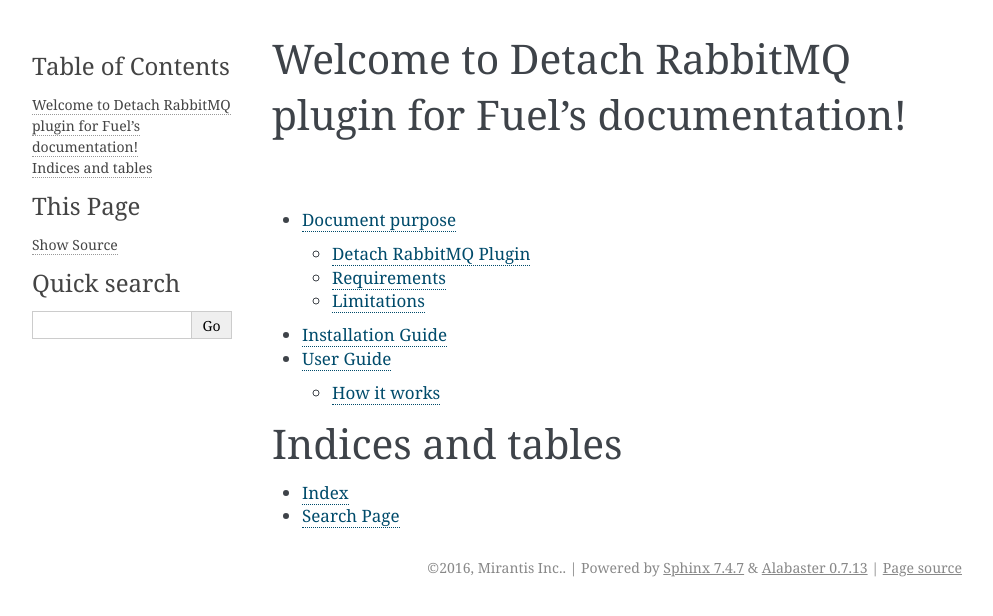
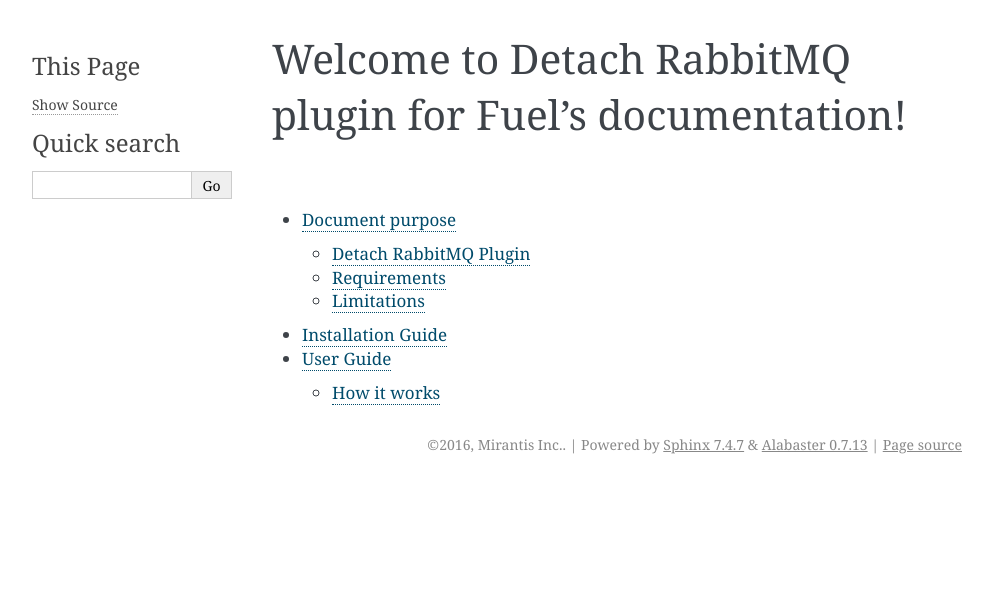
Before and after one commit to openstack-archive/fuel-plugin-detach-rabbitmq, a Sphinx documentation site: the page built from docs/source/index.rst, in a window 1280 px wide. Shown: the top 616 px of the page, without its empty margins (148-1141 px from the left). Built offline with Sphinx 7.4.7, drawn with Linux system fonts in a browser that asks for light colours; some of the changed lines change nothing that is shown.

Commit message:
Correct links to the User Guide
Also remove 'Indices and tables' chapter which is useless for PDF

Change-Id: I551f1d39bcb3e91c032eb092fed00ad50ba4b37a

```diff
--- a/docs/source/index.rst
+++ b/docs/source/index.rst
@@ -12,10 +12,3 @@
    overview
    installation_guide
    user_guide
-
-
-Indices and tables
-==================
-
-* :ref:`genindex`
-* :ref:`search`
--- a/docs/source/user_guide.rst
+++ b/docs/source/user_guide.rst
@@ -57,6 +57,6 @@
 
 
 .. target-notes::
-.. _create a new OpenStack environment: https://docs.mirantis.com/openstack/fuel/fuel-8.0/user-guide.html#create-a-new-openstack-environment
-.. _configuring your environment: http://docs.mirantis.com/openstack/fuel/fuel-8.0/user-guide.html#configure-your-environment
-.. _Deploy your environment: http://docs.mirantis.com/openstack/fuel/fuel-8.0/user-guide.html#deploy-changes
+.. _create a new OpenStack environment: https://docs.mirantis.com/openstack/fuel/fuel-8.0/fuel-user-guide.html#create-a-new-openstack-environment
+.. _configuring your environment: http://docs.mirantis.com/openstack/fuel/fuel-8.0/fuel-user-guide.html#configure-your-environment
+.. _Deploy your environment: http://docs.mirantis.com/openstack/fuel/fuel-8.0/fuel-user-guide.html#deploy-changes
```
